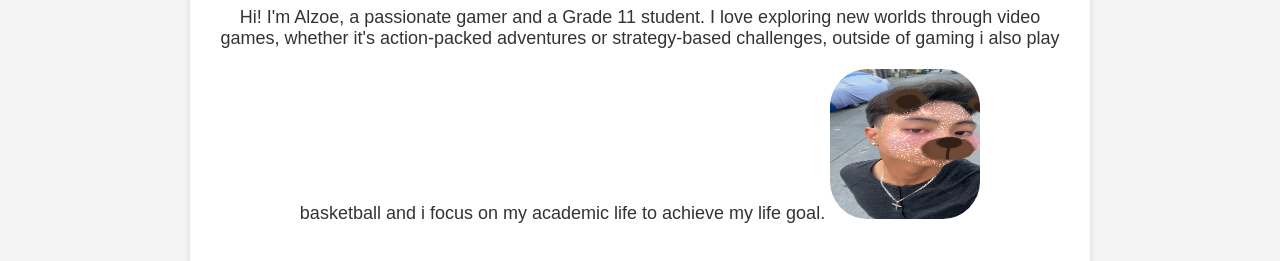
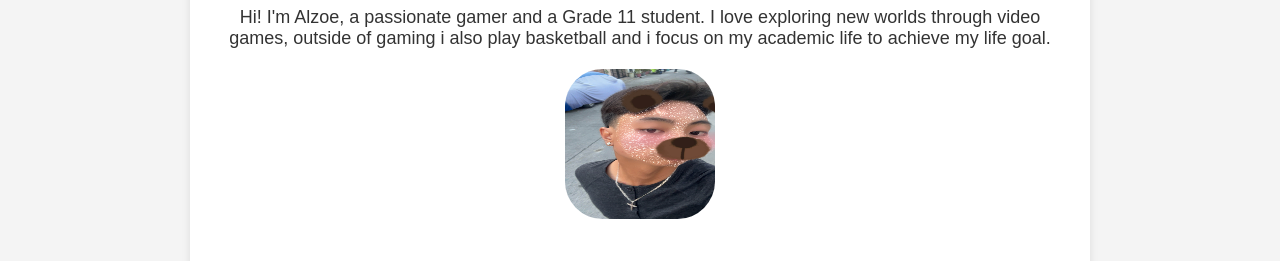
Before and after one commit to Kaizer090/Personal-website, a plain HTML site: page index.html in a window 1280 px wide. Shown: the part 152-413 px from the top of the page. Drawn offline with Linux system fonts and the light colour scheme; a script that the page names is missing.

Commit message:
Update index.html

```diff
--- a/index.html
+++ b/index.html
@@ -19,7 +19,7 @@
         <section class="about">
             <h2>About Me</h2>
             <p>
-                Hi! I'm Alzoe, a passionate gamer and a Grade 11 student. I love exploring new worlds through video games, whether it's action-packed adventures or strategy-based challenges, outside of gaming
+                Hi! I'm Alzoe, a passionate gamer and a Grade 11 student. I love exploring new worlds through video games, outside of gaming
                 i also play basketball and i focus on my academic life to achieve my life goal.
             <img src="selfie.jpg" alt="Alzoe's Profile" class="profile-img">
         </section>
```
